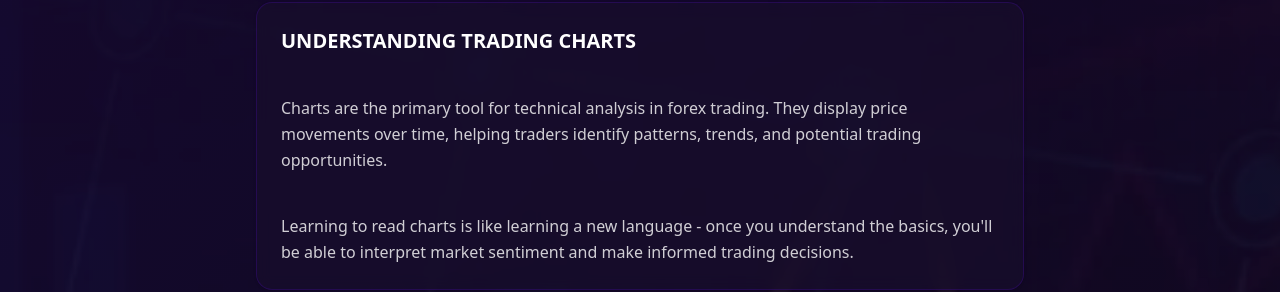
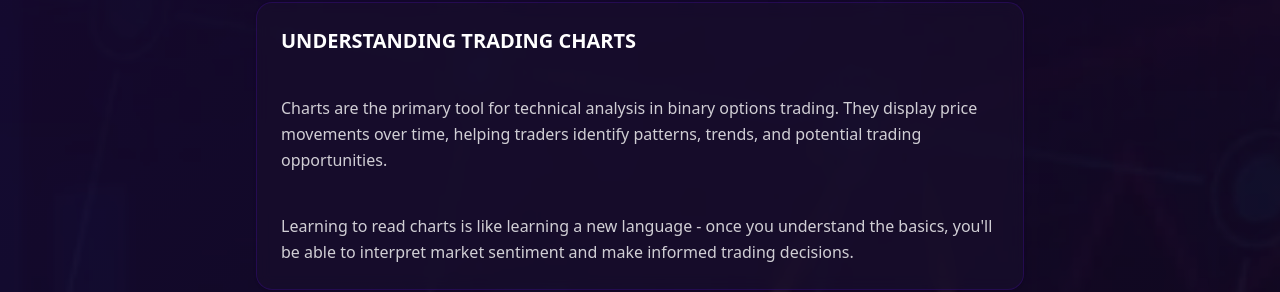
Before and after one commit to SecondNiceee/formatixx, a Next.js app: page /learning/navigating-the-charts in a window 1280 px wide. Shown: the part 478-770 px from the top of the page. Built offline with nearby package versions, Linux system fonts and the light colour scheme; no server answers.

Commit message:
Изменил текст

```diff
--- a/components/learning/navigating-charts-content.tsx
+++ b/components/learning/navigating-charts-content.tsx
@@ -8,7 +8,7 @@ export function NavigatingChartsContent() {
       <Card className="border border-[#5F0BE8]/20 bg-[#1a0f2e]/60 backdrop-blur-sm p-6 rounded-2xl">
         <h2 className="text-xl font-bold text-white mb-4">UNDERSTANDING TRADING CHARTS</h2>
         <p className="text-white/80 text-base leading-relaxed mb-4">
-          Charts are the primary tool for technical analysis in forex trading. They display price movements over time,
+          Charts are the primary tool for technical analysis in binary options trading. They display price movements over time,
           helping traders identify patterns, trends, and potential trading opportunities.
         </p>
         <p className="text-white/80 text-base leading-relaxed">
--- a/components/learning/when-to-trade-binary-quiz.tsx
+++ b/components/learning/when-to-trade-binary-quiz.tsx
@@ -7,7 +7,7 @@ export function WhenToTradeBinaryQuiz() {
       options: ["24 hours a day, 5 days a week", "9 AM to 5 PM only", "Only on weekends"],
       correctAnswer: 0,
       explanation:
-        "The Forex market operates 24 hours a day, 5 days a week, from Sunday evening to Friday afternoon.",
+        "The binary options market operates 24 hours a day, 5 days a week, from Sunday evening to Friday afternoon.",
     },
     {
       question: "Which trading session has the highest volume?",
```
